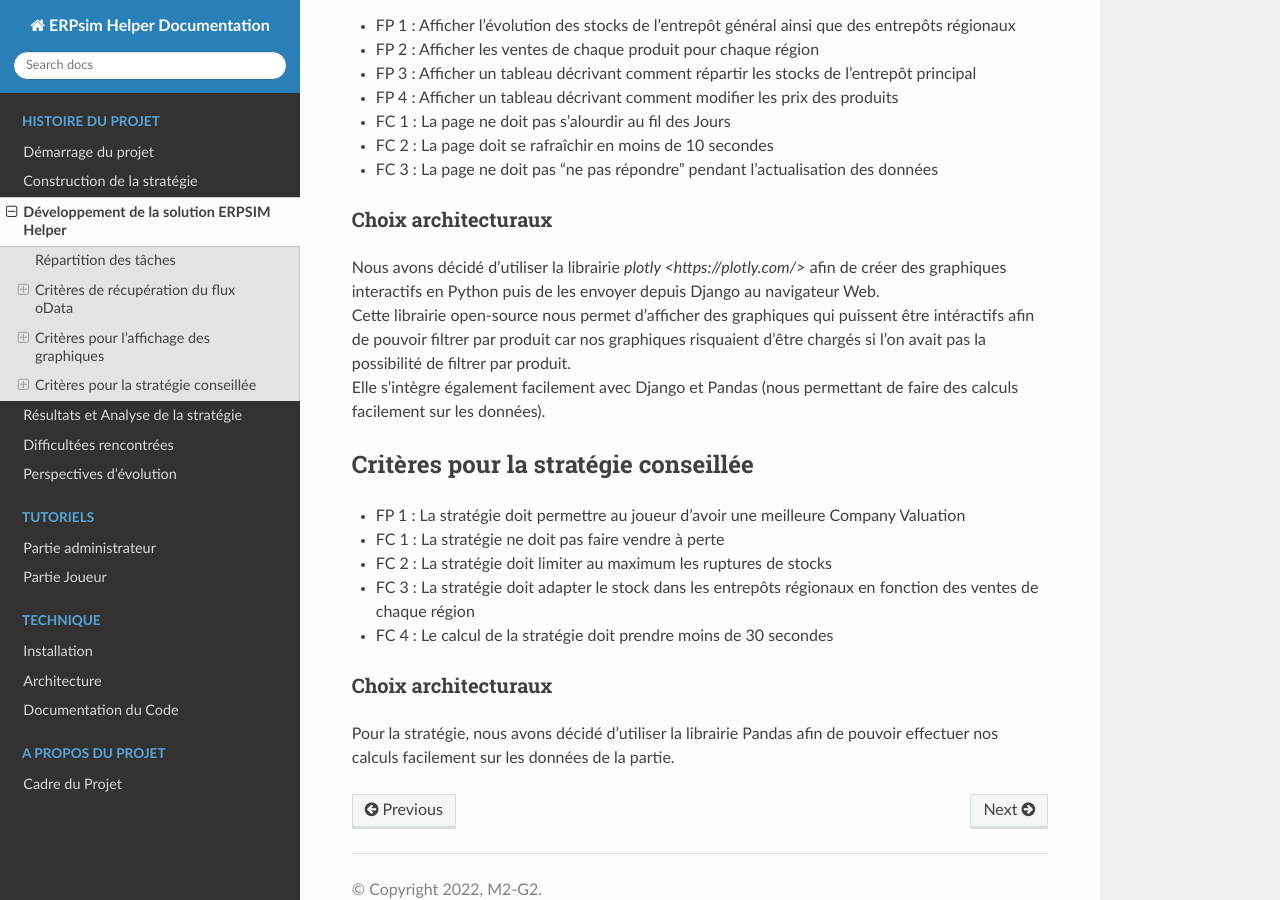
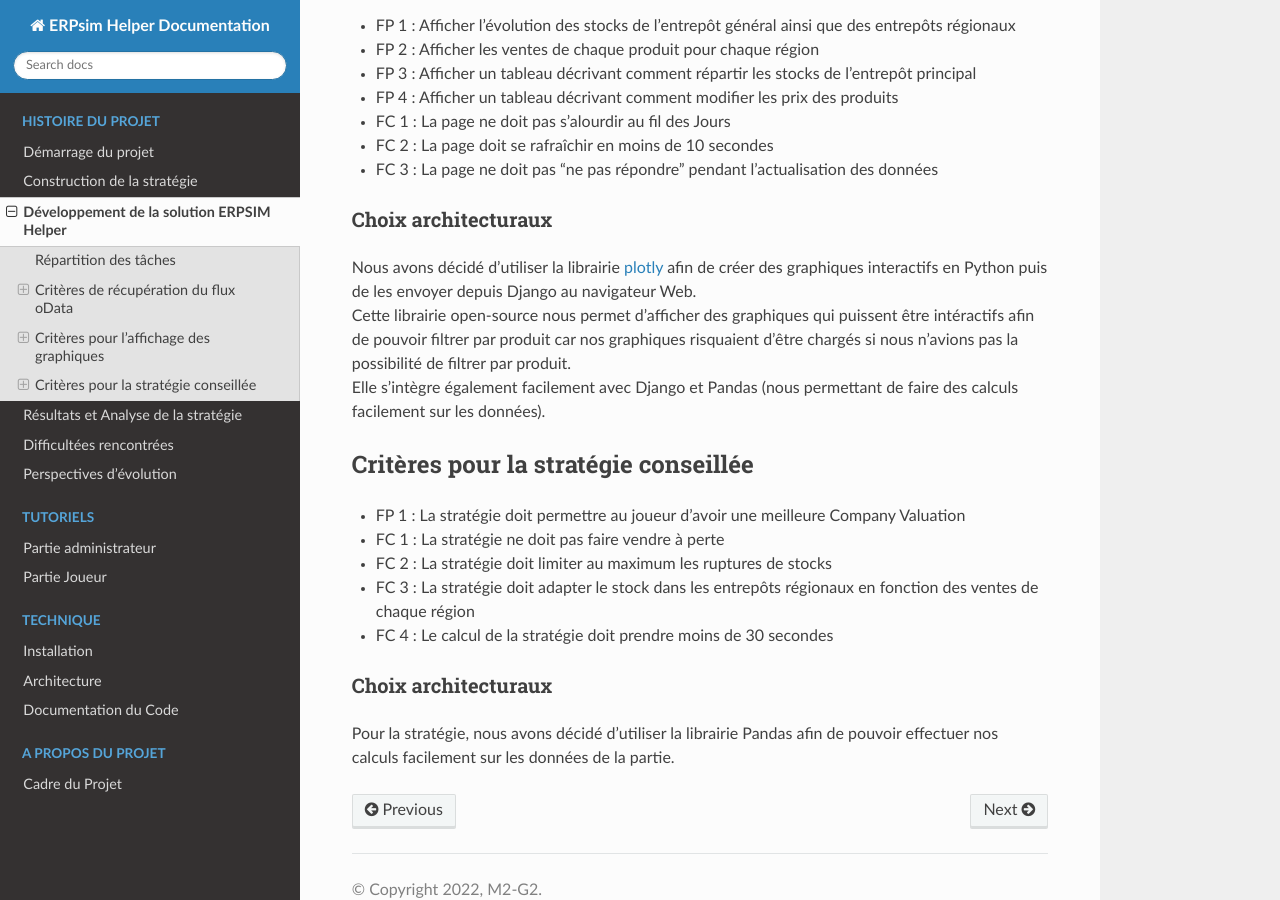
Before and after one commit to Thrynk/ERPsim-helper, a Sphinx documentation site: the page built from Sphinx/docs/source/HistoireProjet/DeveloppementErpsimHelper.rst, in a window 1280 px wide and 900 px high, scrolled down 1732 px. Built offline with Sphinx 7.4.7 and the Read the Docs theme 2.0.0, drawn with Linux system fonts in a browser that asks for light colours.

Commit message:
Correctifs sur les choix architecturaux

```diff
--- a/Sphinx/docs/source/HistoireProjet/DeveloppementErpsimHelper.rst
+++ b/Sphinx/docs/source/HistoireProjet/DeveloppementErpsimHelper.rst
@@ -70,8 +70,8 @@ Pour la partie affichage des graphiques,
 Choix architecturaux
 ^^^^^^^^^^^^^^^^^^^^
 
-Nous avons décidé d'utiliser la librairie `plotly <https://plotly.com/>` afin de créer des graphiques interactifs en Python puis de les envoyer depuis Django au navigateur Web. |br|
-Cette librairie open-source nous permet d'afficher des graphiques qui puissent être intéractifs afin de pouvoir filtrer par produit car nos graphiques risquaient d'être chargés si l'on avait pas la possibilité de filtrer par produit. |br|
+Nous avons décidé d'utiliser la librairie `plotly <https://plotly.com/>`_ afin de créer des graphiques interactifs en Python puis de les envoyer depuis Django au navigateur Web. |br|
+Cette librairie open-source nous permet d'afficher des graphiques qui puissent être intéractifs afin de pouvoir filtrer par produit car nos graphiques risquaient d'être chargés si nous n'avions pas la possibilité de filtrer par produit. |br|
 Elle s'intègre également facilement avec Django et Pandas (nous permettant de faire des calculs facilement sur les données).
 
 Critères pour la stratégie conseillée
```
